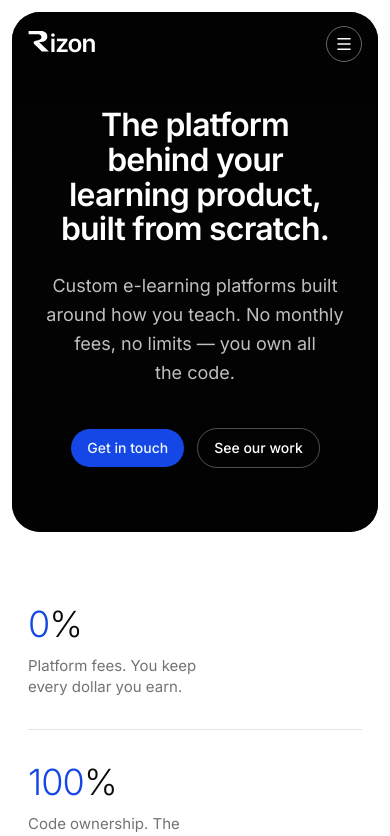
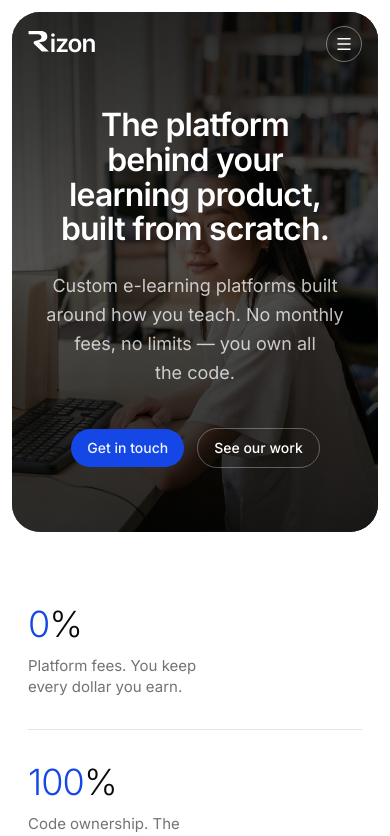
Before and after one commit to rizon-agency/rizon, a Next.js app: page / in a window 390 px wide. Shown: the top 836 px of the page. Built offline with nearby package versions, Linux system fonts and the light colour scheme.

Commit message:
fix: show image at all time

```diff
--- a/src/app/hero.tsx
+++ b/src/app/hero.tsx
@@ -23,7 +23,7 @@ export const Hero = () => {
   return (
     <section id="home" className="px-3 pt-3 sm:px-4 sm:pt-4 lg:px-6">
       {/* Inset, rounded hero card with full-bleed background image */}
-      <div className="relative isolate flex min-h-[520px] flex-col overflow-hidden rounded-[28px] bg-neutral-950 sm:min-h-[640px] lg:min-h-[720px] lg:rounded-[36px]">
+      <div className="relative isolate flex min-h-130 flex-col overflow-hidden rounded-[28px] bg-neutral-950 sm:min-h-160 lg:min-h-[720px] lg:rounded-[36px]">
         {/* Image only on sm+; mobile falls back to the solid dark card */}
         <Image
           src={heroImage}
@@ -32,7 +32,7 @@ export const Hero = () => {
           priority
           placeholder="blur"
           sizes="100vw"
-          className="-z-10 hidden object-cover sm:block"
+          className="-z-10 object-cover"
         />
         {/* Dark overlay for legibility of the white nav + copy */}
         <div aria-hidden className="absolute inset-0 -z-10 bg-black/55" />
```
